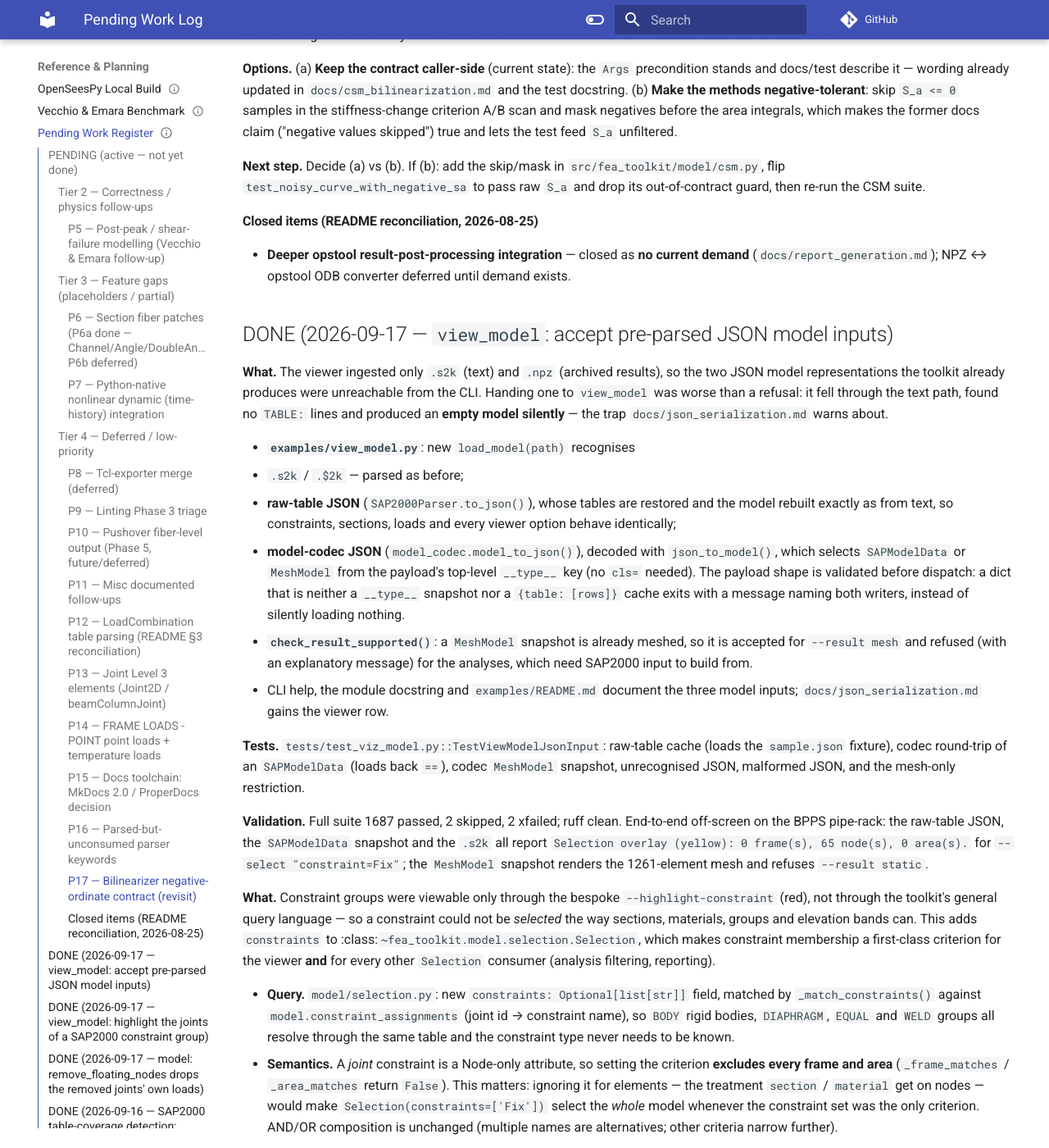
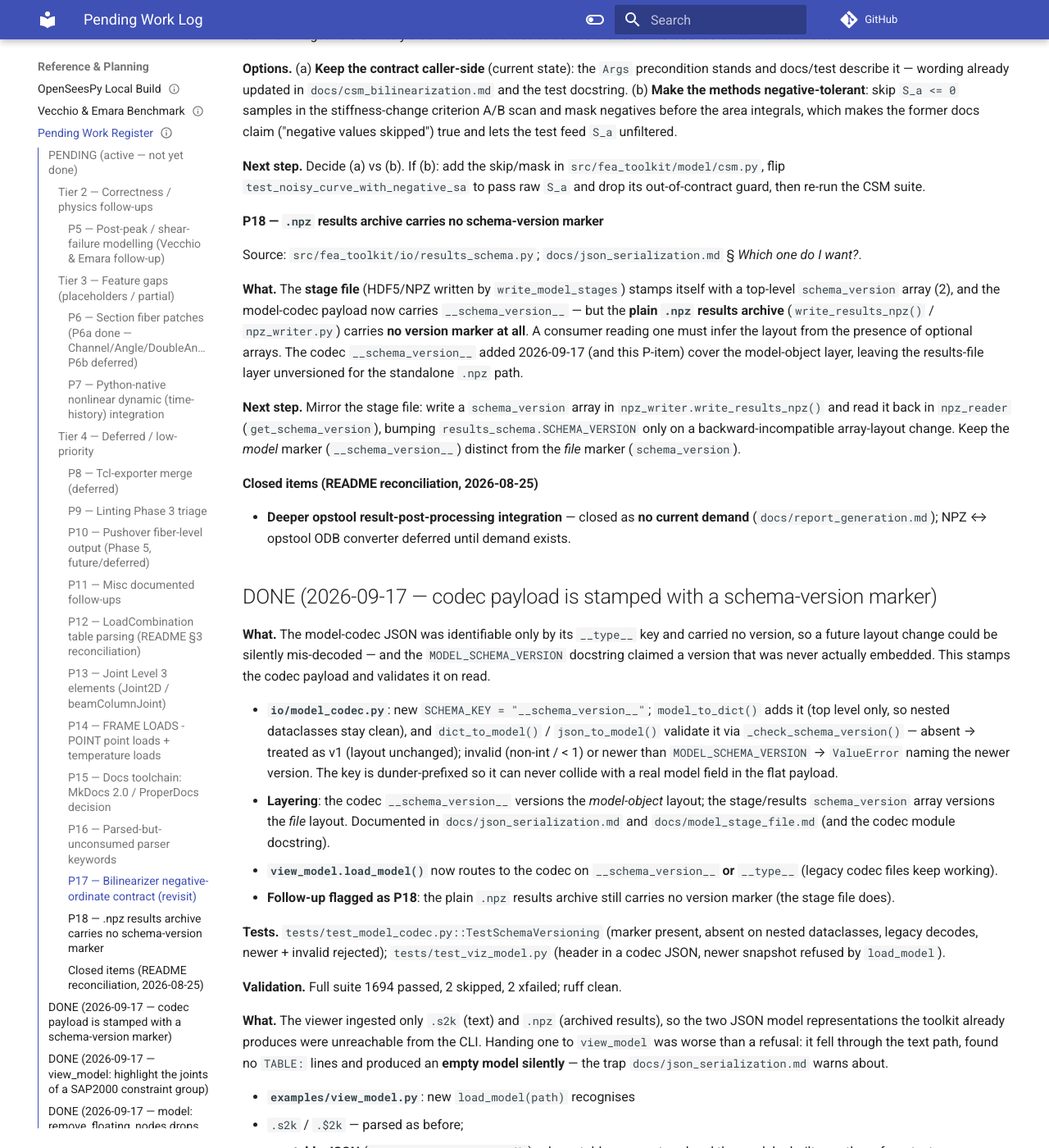
Before and after one commit to boustrephon/fea_toolkit, an MkDocs documentation site: the page built from docs/_pending_work.md, in a window 1280 px wide and 1400 px high, scrolled down 8078 px. Shown: the whole window at 82% size. Built offline with MkDocs 1.6.1 and Material for MkDocs 9.7.7, drawn with Linux system fonts in a browser that asks for light colours; comment, search, counter and statistics services are not loaded.

Commit message:
feat(codec): stamp model snapshots with a schema-version marker
The model-codec JSON was identifiable only by its __type__ key and carried
no version, so a future layout change would be silently mis-decoded — and
MODEL_SCHEMA_VERSION claimed a version that was never actually embedded.

Add SCHEMA_KEY = "__schema_version__" and:
- model_to_dict() stamps the top-level payload (nested dataclasses stay
  clean);
- dict_to_model()/json_to_model() validate it via _check_schema_version():
  absent -> treated as v1 (layout unchanged), invalid or newer than
  MODEL_SCHEMA_VERSION -> ValueError naming the newer version.  The key is
  dunder-prefixed so it can never collide with a real model field.

Distinct from the file-level schema_version array (results/stage format):
the codec marker versions the model-object layout, the array versions the
results-file layout.  Documented in docs/json_serialization.md,
docs/model_stage_file.md and the codec module docstring.

view_model.load_model() routes to the codec on __schema_version__ or
__type__ (legacy codec files keep working) and rejects a newer snapshot.

Flagged as follow-up P18: the plain .npz results archive (npz_writer) still
carries no schema-version array (the stage file does).

Tests: TestSchemaVersioning (marker present, absent on nested dataclasses,
legacy decodes, newer + invalid rejected); view-model tests for the header
and the newer-snapshot refusal.  Full suite 1694 passed, 2 skipped,
2 xfailed; ruff clean; mkdocs build --strict clean.

```diff
--- a/docs/_pending_work.md
+++ b/docs/_pending_work.md
@@ -492,12 +492,60 @@ the former docs claim ("negative values skipped") true and lets the test feed
 `src/fea_toolkit/model/csm.py`, flip `test_noisy_curve_with_negative_sa` to
 pass raw `S_a` and drop its out-of-contract guard, then re-run the CSM suite.
 
+#### P18 — `.npz` results archive carries no schema-version marker
+Source: `src/fea_toolkit/io/results_schema.py`;
+`docs/json_serialization.md` § *Which one do I want?*.
+
+**What.** The **stage file** (HDF5/NPZ written by `write_model_stages`) stamps
+itself with a top-level `schema_version` array (2), and the model-codec payload
+now carries `__schema_version__` — but the **plain `.npz` results archive**
+(`write_results_npz()` / `npz_writer.py`) carries **no version marker at all**.
+A consumer reading one must infer the layout from the presence of optional
+arrays.  The codec `__schema_version__` added 2026-09-17 (and this P-item)
+cover the model-object layer, leaving the results-file layer unversioned for
+the standalone `.npz` path.
+
+**Next step.** Mirror the stage file: write a `schema_version` array in
+`npz_writer.write_results_npz()` and read it back in `npz_reader`
+(`get_schema_version`), bumping `results_schema.SCHEMA_VERSION` only on a
+backward-incompatible array-layout change.  Keep the *model* marker
+(`__schema_version__`) distinct from the *file* marker (`schema_version`).
+
 #### Closed items (README reconciliation, 2026-08-25)
 - **Deeper opstool result-post-processing integration** — closed as **no
   current demand** (`docs/report_generation.md`); NPZ ↔ opstool ODB
   converter deferred until demand exists.
 
-## DONE (2026-09-17 — `view_model`: accept pre-parsed JSON model inputs)
+## DONE (2026-09-17 — codec payload is stamped with a schema-version marker)
+
+**What.** The model-codec JSON was identifiable only by its `__type__` key and
+carried no version, so a future layout change could be silently mis-decoded —
+and the `MODEL_SCHEMA_VERSION` docstring claimed a version that was never
+actually embedded.  This stamps the codec payload and validates it on read.
+
+- **`io/model_codec.py`**: new `SCHEMA_KEY = "__schema_version__"`;
+  `model_to_dict()` adds it (top level only, so nested dataclasses stay
+  clean), and `dict_to_model()` / `json_to_model()` validate it via
+  `_check_schema_version()` — absent → treated as v1 (layout unchanged);
+  invalid (non-int / < 1) or newer than `MODEL_SCHEMA_VERSION` → `ValueError`
+  naming the newer version.  The key is dunder-prefixed so it can never
+  collide with a real model field in the flat payload.
+- **Layering**: the codec `__schema_version__` versions the *model-object*
+  layout; the stage/results `schema_version` array versions the *file*
+  layout.  Documented in `docs/json_serialization.md` and
+  `docs/model_stage_file.md` (and the codec module docstring).
+- **`view_model.load_model()`** now routes to the codec on
+  `__schema_version__` **or** `__type__` (legacy codec files keep working).
+- **Follow-up flagged as P18**: the plain `.npz` results archive still carries
+  no version marker (the stage file does).
+
+**Tests.** `tests/test_model_codec.py::TestSchemaVersioning` (marker present,
+absent on nested dataclasses, legacy decodes, newer + invalid rejected);
+`tests/test_viz_model.py` (header in a codec JSON, newer snapshot refused by
+`load_model`).
+
+**Validation.** Full suite 1694 passed, 2 skipped, 2 xfailed; ruff clean.
+
 
 **What.** The viewer ingested only `.s2k` (text) and `.npz` (archived results),
 so the two JSON model representations the toolkit already produces were
```
Also changed, not shown: docs/json_serialization.md (+8 -4 lines), docs/model_stage_file.md (+5 -1 lines), 4 other files.
